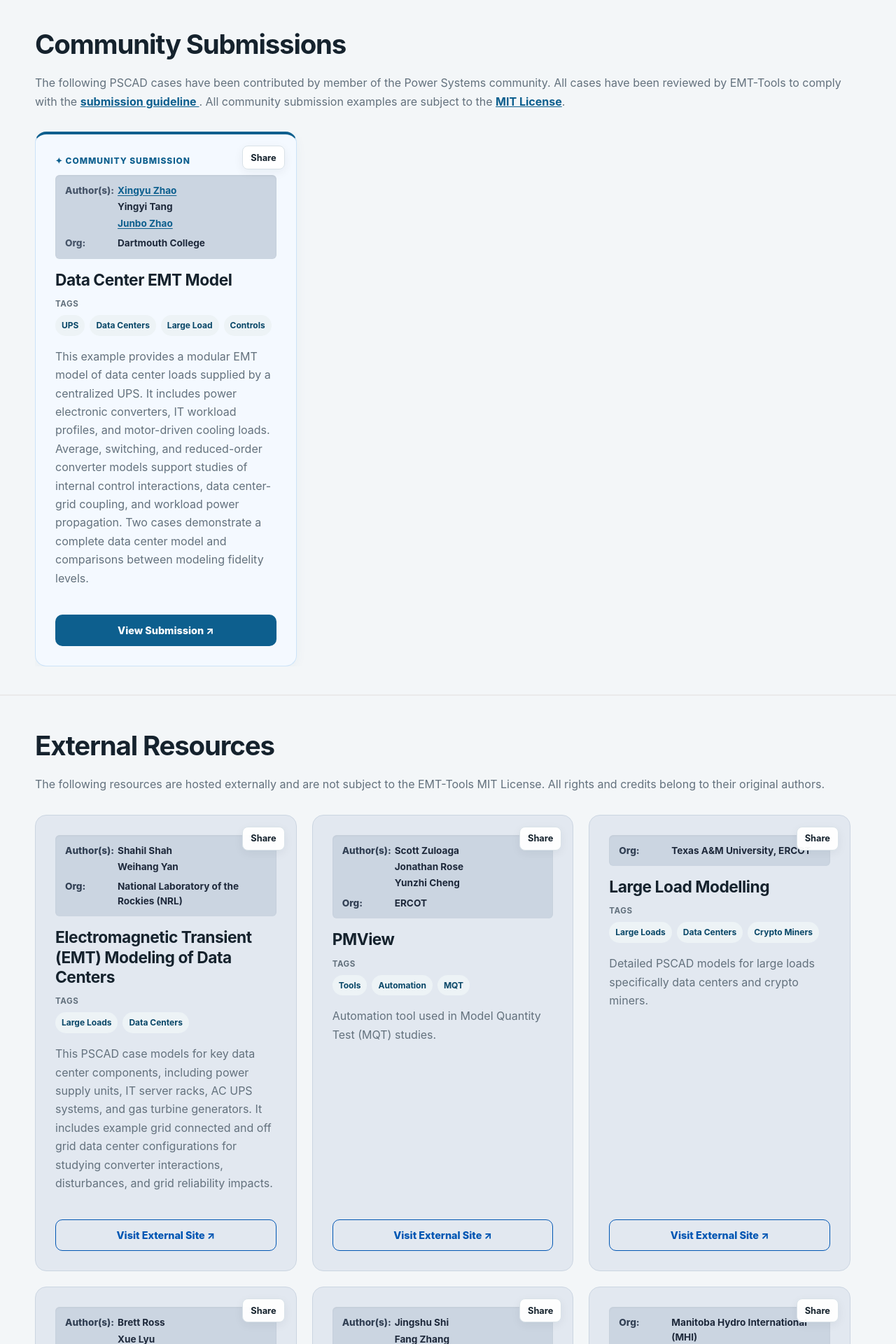
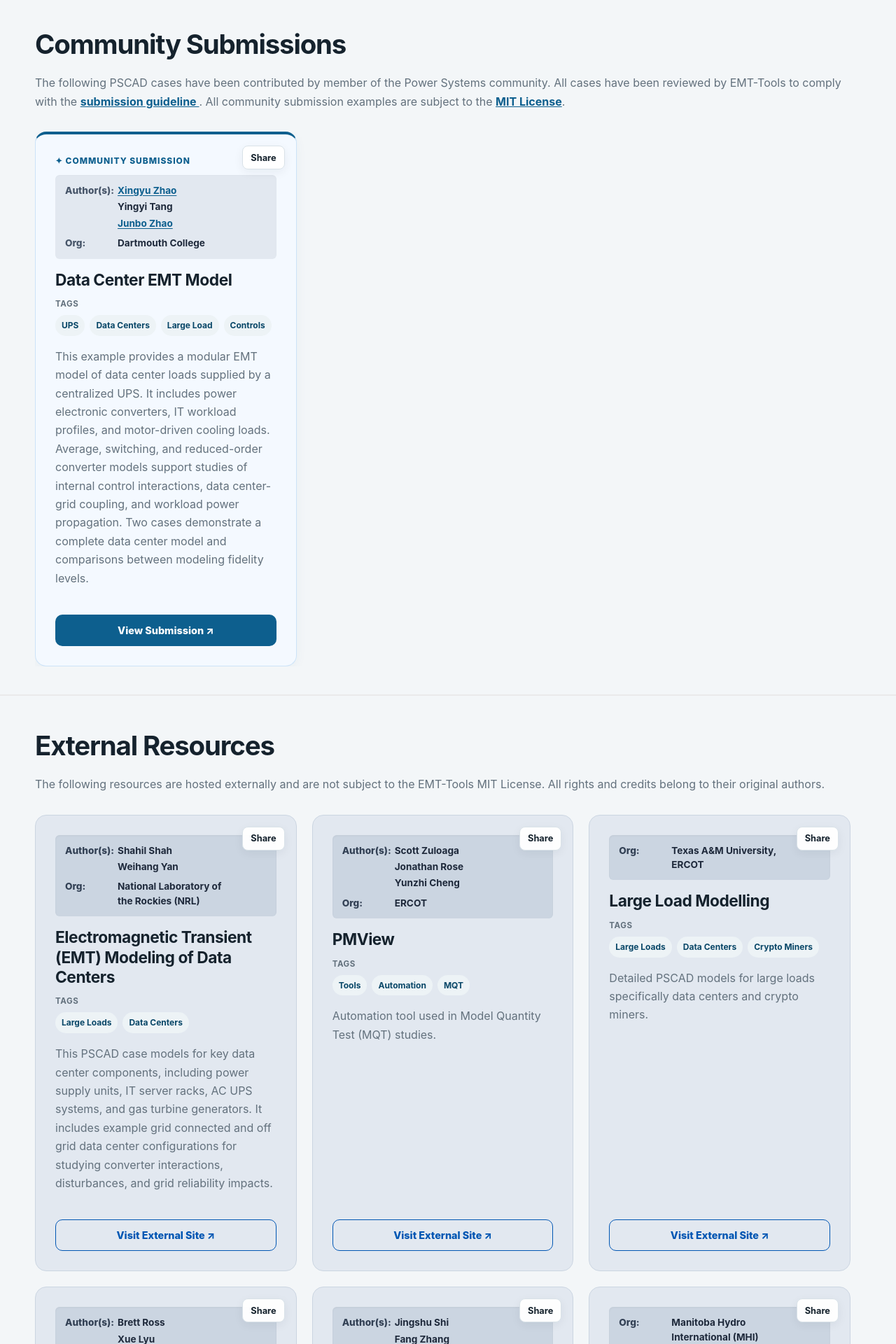
Before and after one commit to EMT-Tools/emt-tools.github.io, a Jekyll site: the page built from index.html, in a window 1280 px wide. Shown: the part 2442-4362 px from the top of the page at 70% size. Built offline with Jekyll 4.4.1, drawn with Linux system fonts in a browser that asks for light colours.

Commit message:
Update index.html

```diff
--- a/index.html
+++ b/index.html
@@ -146,7 +146,7 @@
                 ✦ Community Submission
               </div>
 
-              <div style="background-color: #cbd5e1; padding: 12px 75px 12px 14px; font-size: 0.85em; color: #1e293b; border-radius: 6px; margin-bottom: 16px; line-height: 1.5; box-shadow: inset 0 1px 3px rgba(0,0,0,0.05);">
+              <div style="background-color: #e2e8f0; padding: 12px 75px 12px 14px; font-size: 0.85em; color: #1e293b; border-radius: 6px; margin-bottom: 16px; line-height: 1.5; box-shadow: inset 0 1px 3px rgba(0,0,0,0.02);">
 
                 {% if resource.author %}
                 <div style="display: flex; margin-bottom: 8px;">
@@ -225,7 +225,7 @@
           <article class="searchable-example example-card" id="{{ resource.title | slugify }}" data-source="external" data-org="{{ resource.organization | escape }}" style="background-color: #e2e8f0; border: 1px solid #cbd5e1; box-shadow: none;" data-search="{{ resource.tags | join: ' ' | downcase }} {{ resource.title | downcase }} {{ resource.author | downcase }} {{ resource.organization | downcase }}">
             <button aria-label="Share this PSCAD resource" class="share-button-top share-button" type="button">Share</button>
             <div class="example-content">
-              <div style="background-color: #cbd5e1; padding: 12px 14px; font-size: 0.85em; color: #1e293b; border-radius: 6px; margin-bottom: 16px; line-height: 1.5; box-shadow: inset 0 1px 3px rgba(0,0,0,0.05);">
+              <div style="background-color: #cbd5e1; padding: 12px 75px 12px 14px; font-size: 0.85em; color: #1e293b; border-radius: 6px; margin-bottom: 16px; line-height: 1.5; box-shadow: inset 0 1px 3px rgba(0,0,0,0.05);">
 
                 {% if resource.author %}
                 <div style="display: flex; margin-bottom: 8px;">
```
